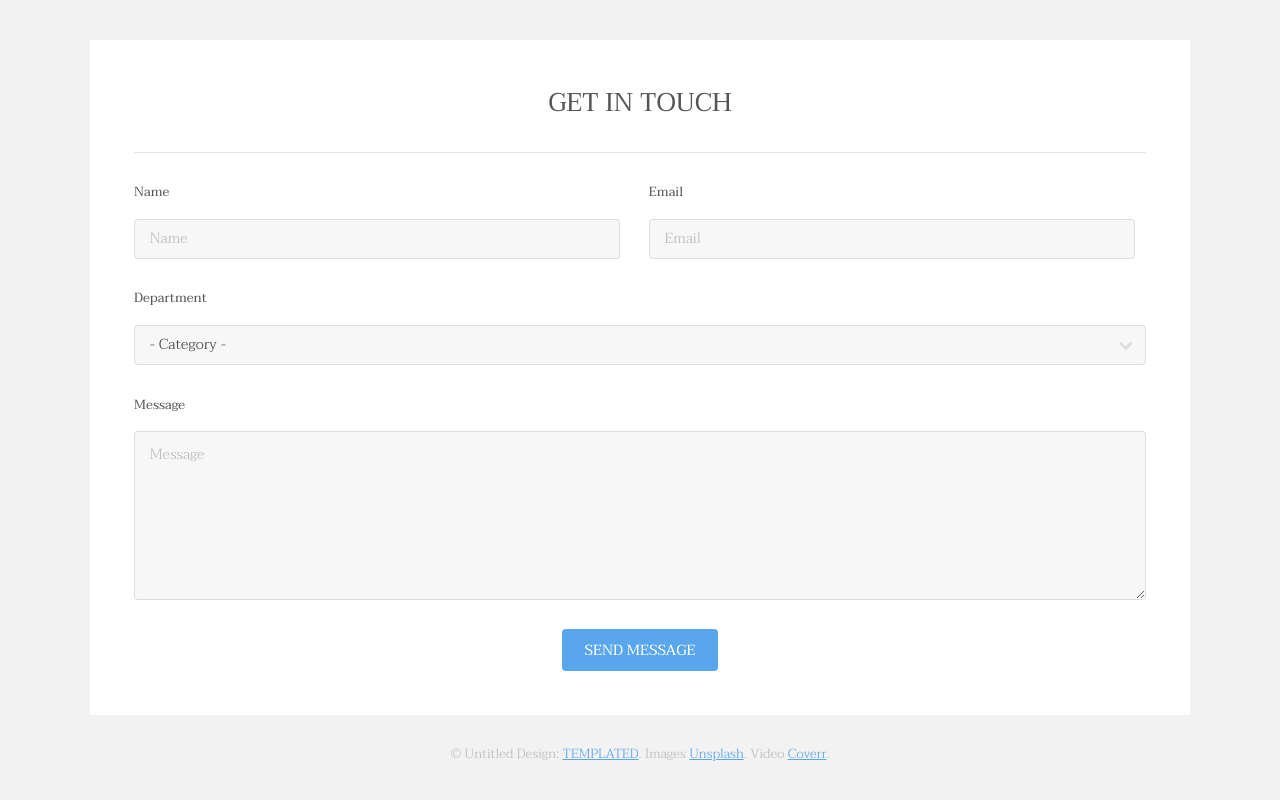
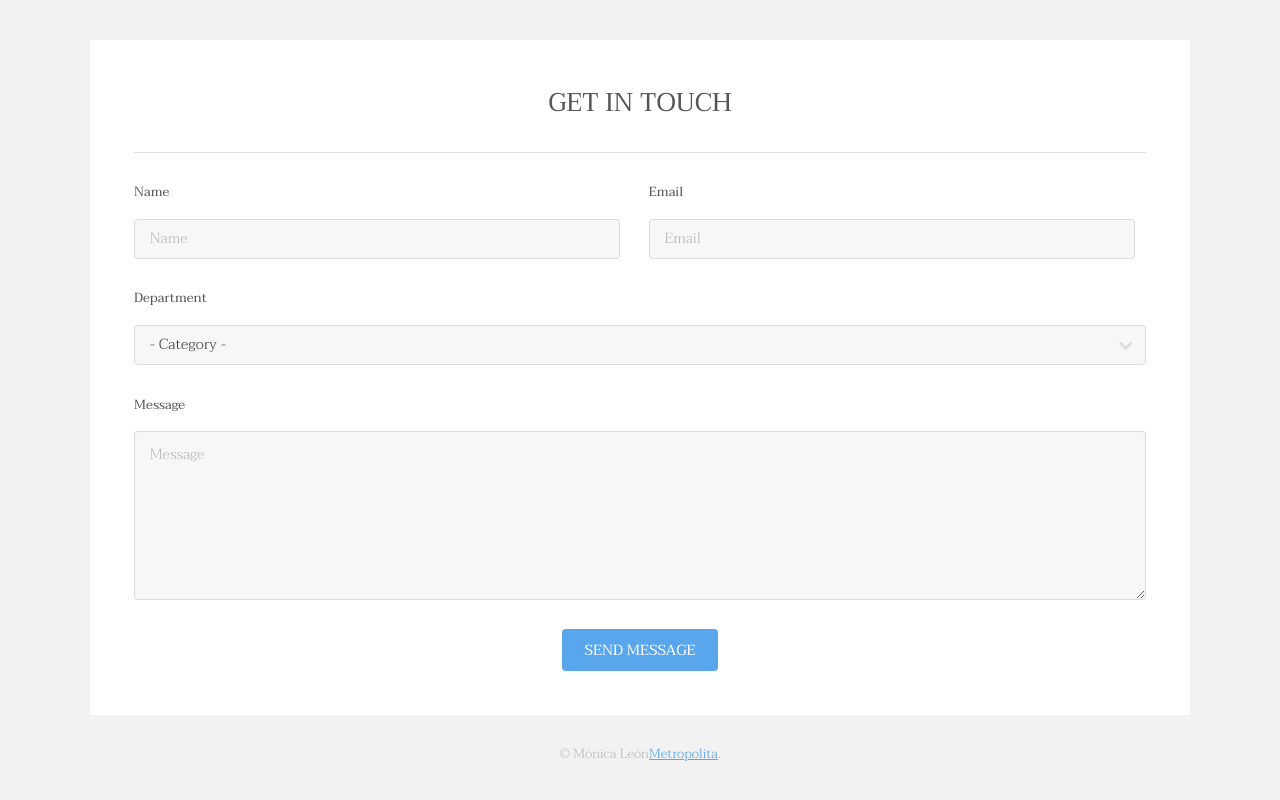
Before and after one commit to MonicaLeon11/04_REP_METROPOLITA, a plain HTML site: page index.html in a window 1280 px wide. Shown: the part 3231-4031 px from the top of the page. Drawn offline with Linux system fonts and the light colour scheme.

Commit message:
Cambios en el pie de página por Mónica

```diff
--- a/index.html
+++ b/index.html
@@ -194,7 +194,7 @@
 						</div>
 					</section>
 					<div class="copyright">
-						&copy; Untitled Design: <a href="https://templated.co/">TEMPLATED</a>. Images <a href="https://unsplash.com/">Unsplash</a>. Video <a href="http://coverr.co/">Coverr</a>.
+						&copy; Mónica León<a href="Metropolita">Metropolita</a>.
 					</div>
 				</div>
 			</footer>
```
